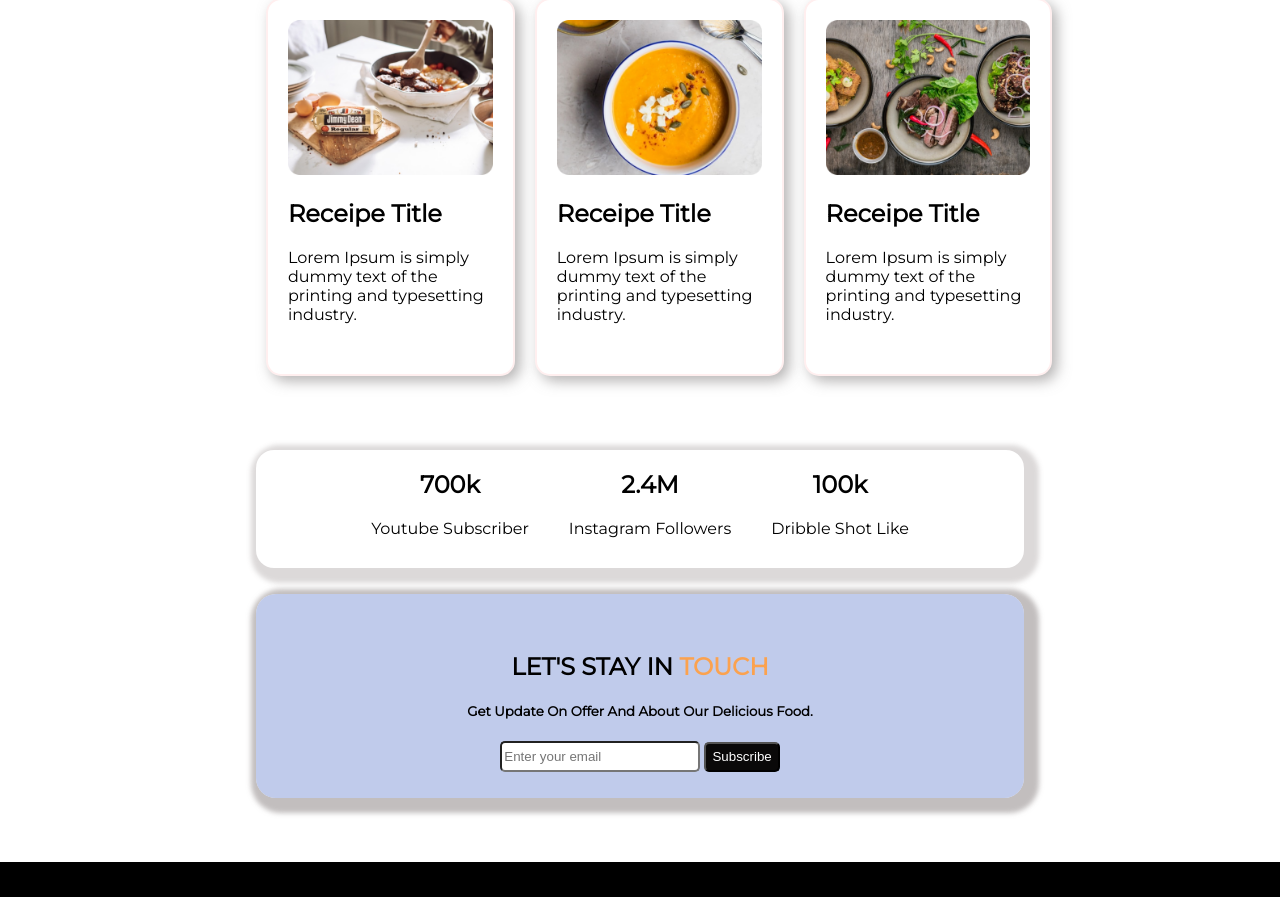
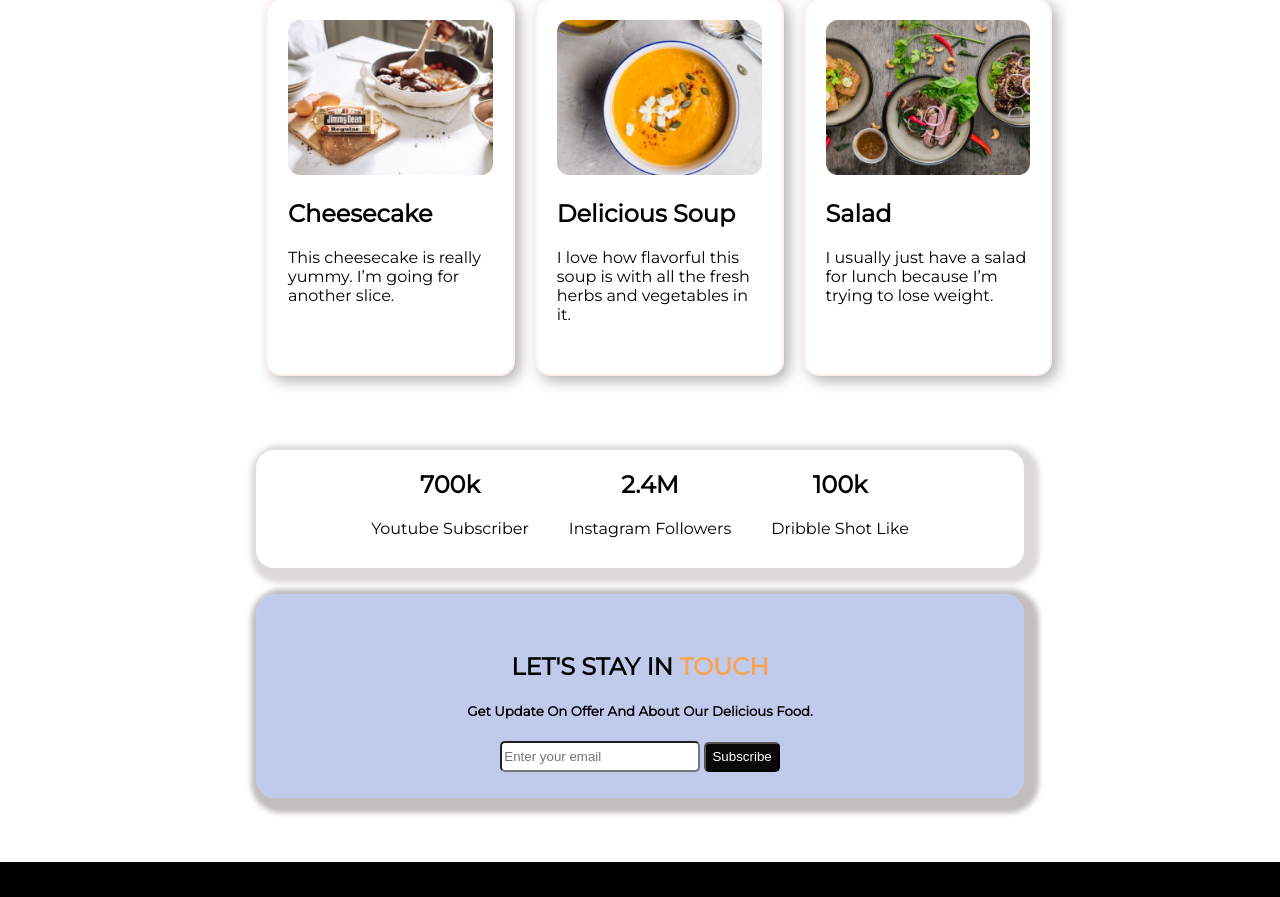
Before and after one commit to jakaria61/food-zone, a plain HTML site: page index.html in a window 1280 px wide. Shown: the part 1138-2035 px from the top of the page. Drawn offline with Linux system fonts and the light colour scheme.

Commit message:
food title and desscription update

```diff
--- a/index.html
+++ b/index.html
@@ -57,18 +57,18 @@
         <div id="project-container">
             <div class="projects">
                 <img src="food/food1.jpg" alt="">
-                <h2>Receipe Title </h2>
-                <p>Lorem Ipsum is simply dummy text of the printing and typesetting industry.</p>
+                <h2>Cheesecake </h2>
+                <p>This cheesecake is really yummy. I’m going for another slice.</p>
             </div>
             <div class="projects">
                 <img src="food/food2.png" alt="">
-                <h2>Receipe Title </h2>
-                <p>Lorem Ipsum is simply dummy text of the printing and typesetting industry.</p>
+                <h2>Delicious Soup </h2>
+                <p>I love how flavorful this soup is with all the fresh herbs and vegetables in it.</p>
             </div>
             <div class="projects">
                 <img src="food/food3.jpg" alt="">
-                <h2>Receipe Title </h2>
-                <p>Lorem Ipsum is simply dummy text of the printing and typesetting industry.</p>
+                <h2>Salad </h2>
+                <p>I usually just have a salad for lunch because I’m trying to lose weight.</p>
             </div>
         </div>
 
```
